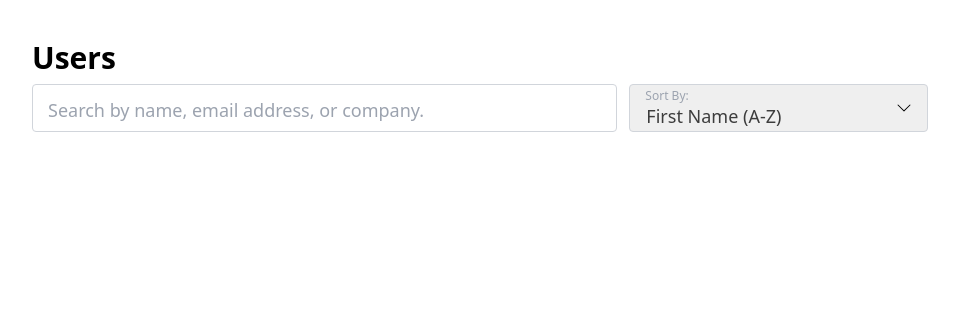
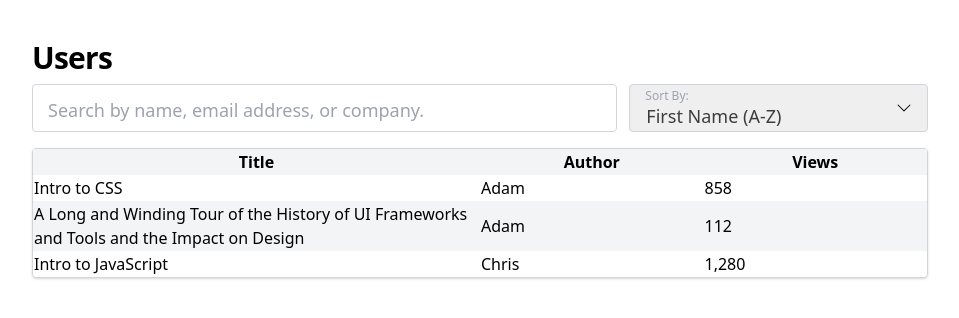
Before and after one commit to SeanBarker182/user-search, a React (Create React App) app: page / in a window 1280 px wide. Shown: the top 318 px of the page, without its empty margins (160-1119 px from the left). Built offline with nearby package versions, Linux system fonts and the light colour scheme; no server answers.

Commit message:
Starts the global context and adds table placeholder

```diff
--- a/src/App.js
+++ b/src/App.js
@@ -1,15 +1,20 @@
 import SearchInput from './components/SearchInput';
 import SortSelect from './components/SortSelect';
+import UserTable from './components/UserTable';
+import { AppProvider } from './context/GlobalState';
 
 function App() {
 	return (
-		<div className='container mx-auto mt-10 max-w-4xl'>
-			<h1 className='text-3xl font-bold'>Users</h1>
-			<div className='flex justify-between'>
-				<SearchInput />
-				<SortSelect />
+		<AppProvider>
+			<div className='container mx-auto mt-10 max-w-4xl'>
+				<h1 className='text-3xl font-bold tracking-tight'>Users</h1>
+				<div className='flex justify-between'>
+					<SearchInput />
+					<SortSelect />
+				</div>
+				<UserTable />
 			</div>
-		</div>
+		</AppProvider>
 	);
 }
 
--- /dev/null
+++ b/src/components/CurrentCount.js
@@ -0,0 +1,5 @@
+import { useContext } from 'react';
+
+export default function CurrentCount() {
+	return <div></div>;
+}
--- /dev/null
+++ b/src/components/UserTable.js
@@ -0,0 +1,37 @@
+import React from 'react';
+
+export default function UserTable() {
+	return (
+		<div className='mb-4 border border-gray-300 rounded shadow'>
+			<table className='table-fixed'>
+				<thead>
+					<tr className='bg-gray-100'>
+						<th className='w-1/2 ...'>Title</th>
+						<th className='w-1/4 ...'>Author</th>
+						<th className='w-1/4 ...'>Views</th>
+					</tr>
+				</thead>
+				<tbody>
+					<tr>
+						<td>Intro to CSS</td>
+						<td>Adam</td>
+						<td>858</td>
+					</tr>
+					<tr className='bg-gray-100'>
+						<td>
+							A Long and Winding Tour of the History of UI Frameworks and Tools
+							and the Impact on Design
+						</td>
+						<td>Adam</td>
+						<td>112</td>
+					</tr>
+					<tr>
+						<td>Intro to JavaScript</td>
+						<td>Chris</td>
+						<td>1,280</td>
+					</tr>
+				</tbody>
+			</table>
+		</div>
+	);
+}
--- /dev/null
+++ b/src/context/ContextReducer.js
@@ -0,0 +1,12 @@
+export default (state, action) => {
+	switch (action.type) {
+		// Edit a single state property
+		case 'EDIT_CONTEXT':
+			return {
+				...state,
+				[action.key]: action.payload,
+			};
+		default:
+			return state;
+	}
+};
--- /dev/null
+++ b/src/context/GlobalState.js
@@ -0,0 +1,59 @@
+import React, { createContext, useReducer, useEffect } from 'react';
+import ContextReducer from './ContextReducer';
+
+// Initial state
+const initialState = {
+	currentSort: 1,
+	userData: [],
+	userDataEdited: [],
+};
+
+// Create context
+export const AppContext = createContext(initialState);
+
+// Provider component
+export const AppProvider = ({ children }) => {
+	const [state, dispatch] = useReducer(ContextReducer, initialState);
+
+	// Pulls the user data and stores it under our global context
+	useEffect(() => {
+		fetch('https://jsonplaceholder.typicode.com/users')
+			.then((response) => response.json())
+			.then((data) => {
+				editAppContext('userData', data);
+				const sortedData = [...data];
+				sortedData.sort(function (a, b) {
+					if (a.name < b.name) {
+						return -1;
+					}
+					if (a.name > b.name) {
+						return 1;
+					}
+					return 0;
+				});
+				editAppContext('userDataEdited', sortedData);
+			})
+			.catch((err) => console.log(err));
+	}, []);
+
+	// Actions
+	function editAppContext(key, val) {
+		dispatch({
+			type: 'EDIT_CONTEXT',
+			key: key,
+			payload: val,
+		});
+	}
+	return (
+		<AppContext.Provider
+			value={{
+				currentSort: state.currentSort,
+				userData: state.userData,
+				userDataEdited: state.userDataEdited,
+				editAppContext,
+			}}
+		>
+			{children}
+		</AppContext.Provider>
+	);
+};
```
Also changed, not shown: 1 other file (tests, documents, lock files or other folders).
